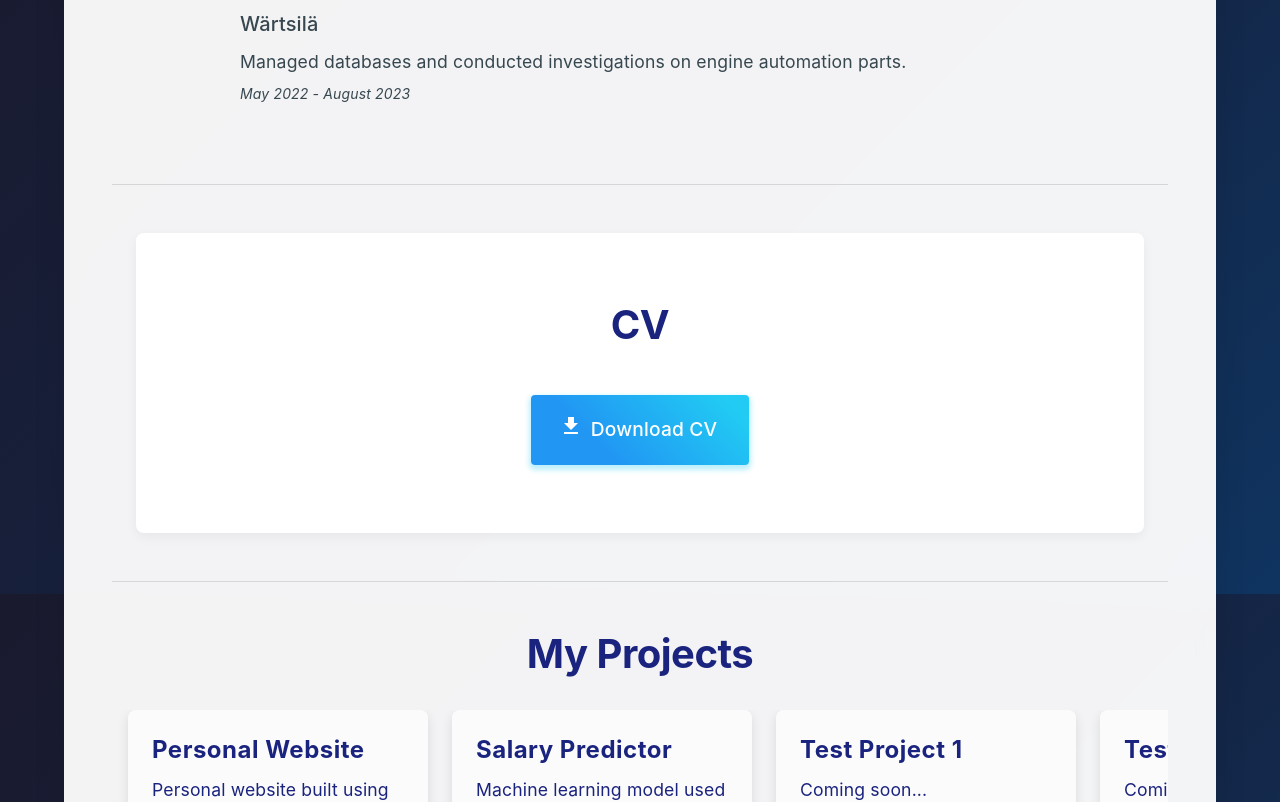
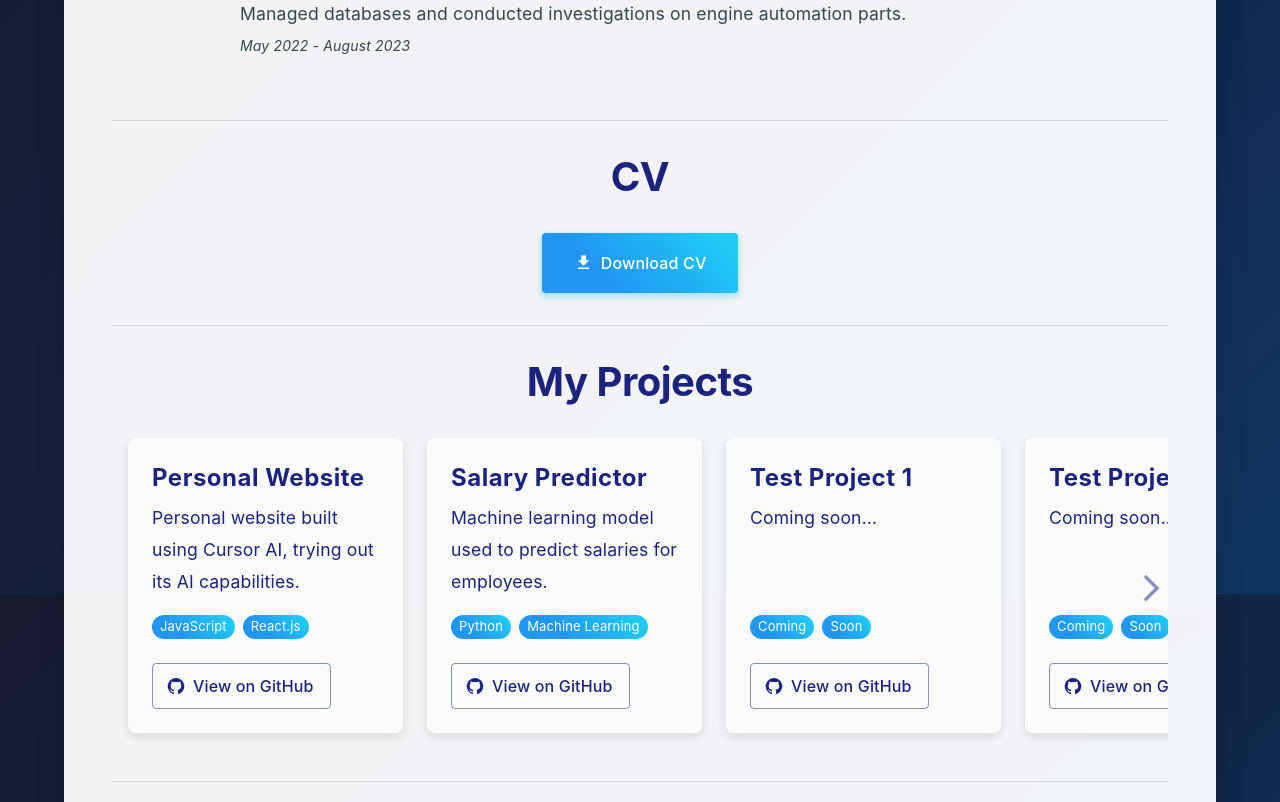
Before and after one commit to alex20m/website, a React (Create React App) app: page / in a window 1280 px wide. Shown: the part 1806-2608 px from the top of the page. Built offline with nearby package versions, Linux system fonts and the light colour scheme.

Commit message:
Styling fixed

```diff
--- a/src/App.js
+++ b/src/App.js
@@ -151,22 +151,22 @@ function App() {
                 animate={{ opacity: 1 }}
                 transition={{ duration: 1 }}
               >
-                <section id="about" style={{ scrollMarginTop: '120px', paddingTop: '2rem' }}>
+                <section id="about" style={{ scrollMarginTop: '64px' }}>
                   <About />
                 </section>
-                <Divider sx={{ my: 6 }} />
+                <Divider sx={{ my: 4 }} />
                 <section id="experience" style={{ scrollMarginTop: '64px' }}>
                   <Experience />
                 </section>
-                <Divider sx={{ my: 6 }} />
+                <Divider sx={{ my: 4 }} />
                 <section id="cv" style={{ scrollMarginTop: '64px' }}>
                   <Resume />
                 </section>
-                <Divider sx={{ my: 6 }} />
+                <Divider sx={{ my: 4 }} />
                 <section id="projects" style={{ scrollMarginTop: '64px' }}>
                   <Projects />
                 </section>
-                <Divider sx={{ my: 6 }} />
+                <Divider sx={{ my: 4 }} />
                 <section id="contact" style={{ scrollMarginTop: '64px' }}>
                   <Contact />
                 </section>
--- a/src/pages/About.js
+++ b/src/pages/About.js
@@ -37,8 +37,7 @@ function About() {
           variant="h2"
           color="primary"
           sx={{
-            //mb: 2,
-            //mt: 6,
+            mb: 4,
             fontWeight: 'bold'
           }}
         >
@@ -55,7 +54,6 @@ function About() {
           variant="body1"
           color="text.secondary"
           sx={{
-            mt: 2,
             maxWidth: '800px',
             textAlign: 'center',
             lineHeight: 1.6,
--- a/src/pages/Contact.js
+++ b/src/pages/Contact.js
@@ -16,7 +16,10 @@ function Contact() {
         variant="h2"
         gutterBottom
         color="primary"
-        sx={{ fontWeight: 'bold' }}
+        sx={{
+          fontWeight: 'bold',
+          mb: 4
+        }}
       >
         Contact Me
       </Typography>
@@ -28,7 +31,6 @@ function Contact() {
         gap: 3,
         maxWidth: '500px',
         width: '100%',
-        mt: 3,
       }}>
         <Box sx={{ display: 'flex', alignItems: 'center', gap: 2, width: '100%' }}>
           <EmailIcon color="primary" />
--- a/src/pages/Projects.js
+++ b/src/pages/Projects.js
@@ -143,8 +143,8 @@ function Projects() {
             >
               <Box
                 sx={{
-                  minWidth: 300,
-                  maxWidth: 300,
+                  minWidth: 275,
+                  maxWidth: 275,
                   p: 3,
                   height: '100%',
                   display: 'flex',
--- a/src/pages/Resume.js
+++ b/src/pages/Resume.js
@@ -1,4 +1,4 @@
-import { Container, Typography, Box, Paper, Button } from '@mui/material';
+import { Container, Typography, Box, Button } from '@mui/material';
 import DownloadIcon from '@mui/icons-material/Download';
 import ResumeFile from '../assets/resume.pdf';
 import { motion } from 'framer-motion';
@@ -19,25 +19,20 @@ function Resume() {
         animate={{ opacity: 1 }}
         transition={{ duration: 0.8 }}
       >
-        <Paper
-          elevation={3}
-          sx={{
-            mt: 4,
-            p: 4,
-            backgroundColor: 'rgba(255, 255, 255, 0.9)',
-            backdropFilter: 'blur(10px)',
-            minHeight: '300px',
-            display: 'flex',
-            flexDirection: 'column',
-            alignItems: 'center',
-            justifyContent: 'center'
-          }}
-        >
+        <Box sx={{
+          display: 'flex',
+          flexDirection: 'column',
+          alignItems: 'center',
+          justifyContent: 'center'
+        }}>
           <Typography
             variant="h2"
             gutterBottom
             color="primary"
-            sx={{ fontWeight: 'bold' }}
+            sx={{
+              fontWeight: 'bold',
+              mb: 4
+            }}
           >
             CV
           </Typography>
@@ -57,23 +52,26 @@ function Resume() {
                 <motion.div
                   animate={isDownloading ? { y: [0, -8, 0] } : {}}
                   transition={{ duration: 0.5 }}
+                  style={{ display: 'flex', alignItems: 'center' }}
                 >
-                  <DownloadIcon />
+                  <DownloadIcon sx={{ fontSize: '1.2rem' }} />
                 </motion.div>
               }
               sx={{
-                mt: 4,
                 py: 2,
                 px: 4,
-                fontSize: '1.2rem',
                 background: 'linear-gradient(45deg, #2196f3 30%, #21CBF3 90%)',
                 boxShadow: '0 3px 5px 2px rgba(33, 203, 243, .3)',
+                '& .MuiButton-startIcon': {
+                  marginRight: 1,
+                  marginLeft: 0
+                }
               }}
             >
               {isDownloading ? "Downloading..." : "Download CV"}
             </Button>
           </motion.div>
-        </Paper>
+        </Box>
       </motion.div>
     </Container>
   );
```
